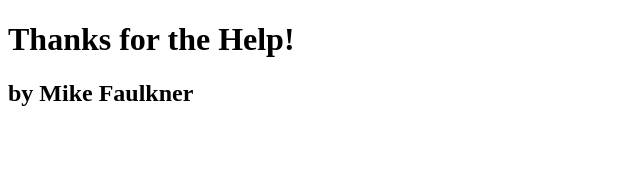
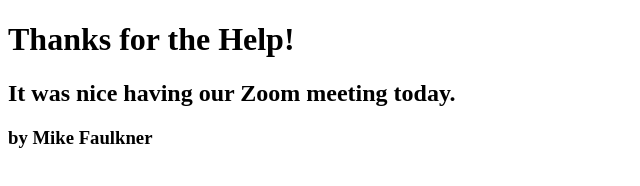
Before and after one commit to MFaulkner28/Demo-6820, a plain HTML site: page index.html in a window 1280 px wide. Shown: the whole page, without its empty margins (0-640 px from the left). Drawn offline with Linux system fonts and the light colour scheme.

Commit message:
Added Changes

```diff
--- a/index.html
+++ b/index.html
@@ -7,6 +7,7 @@
 </head>
 <body>
     <h1>Thanks for the Help!</h1>
-    <h2>by Mike Faulkner</h2>
+    <h2>It was nice having our Zoom meeting today.</h2>
+    <h3>by Mike Faulkner</h3>
 </body>
 </html>
```
